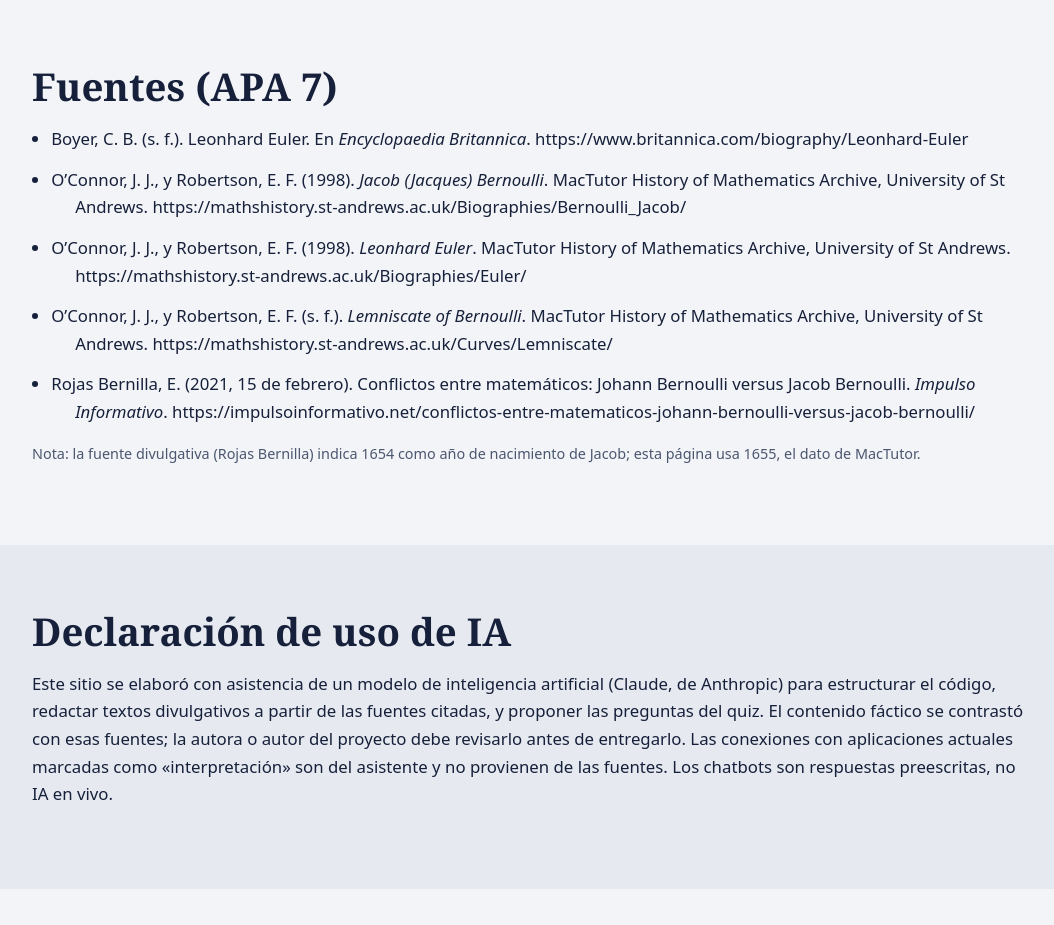
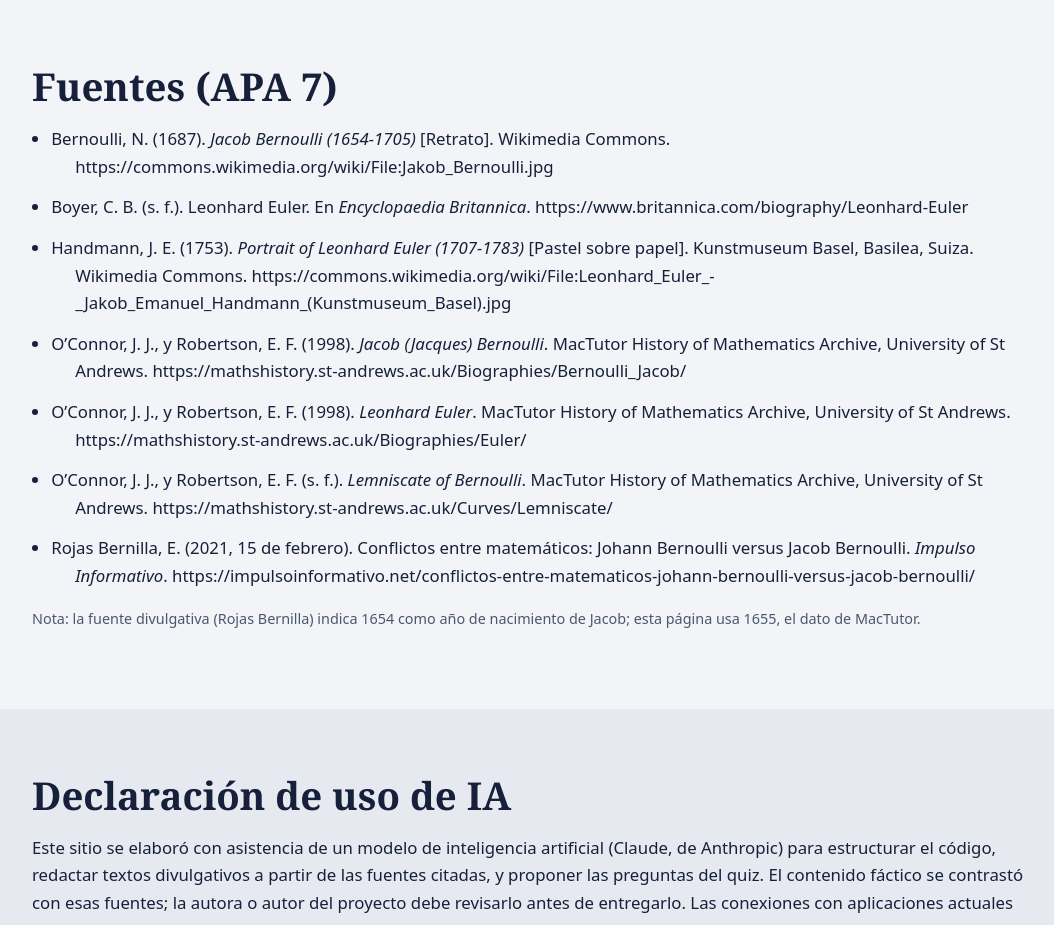
Before and after one commit to mrleo0127/Bernoulli-Euler, a plain HTML site: page docs/index.html in a window 1280 px wide. Shown: the part 8600-9525 px from the top of the page, without its empty margins (108-1162 px from the left). Drawn offline with Linux system fonts and the light colour scheme.

Commit message:
Actualización del proyecto

```diff
--- a/docs/index.html
+++ b/docs/index.html
@@ -201,7 +201,9 @@
 <section id="fuentes">
   <h2>Fuentes (APA 7)</h2>
   <ul class="refs">
+    <li>Bernoulli, N. (1687). <i>Jacob Bernoulli (1654-1705)</i> [Retrato]. Wikimedia Commons. https://commons.wikimedia.org/wiki/File:Jakob_Bernoulli.jpg</li>
     <li>Boyer, C. B. (s. f.). Leonhard Euler. En <i>Encyclopaedia Britannica</i>. https://www.britannica.com/biography/Leonhard-Euler</li>
+    <li>Handmann, J. E. (1753). <i>Portrait of Leonhard Euler (1707-1783)</i> [Pastel sobre papel]. Kunstmuseum Basel, Basilea, Suiza. Wikimedia Commons. https://commons.wikimedia.org/wiki/File:Leonhard_Euler_-_Jakob_Emanuel_Handmann_(Kunstmuseum_Basel).jpg</li>
     <li>O’Connor, J. J., y Robertson, E. F. (1998). <i>Jacob (Jacques) Bernoulli</i>. MacTutor History of Mathematics Archive, University of St Andrews. https://mathshistory.st-andrews.ac.uk/Biographies/Bernoulli_Jacob/</li>
     <li>O’Connor, J. J., y Robertson, E. F. (1998). <i>Leonhard Euler</i>. MacTutor History of Mathematics Archive, University of St Andrews. https://mathshistory.st-andrews.ac.uk/Biographies/Euler/</li>
     <li>O’Connor, J. J., y Robertson, E. F. (s. f.). <i>Lemniscate of Bernoulli</i>. MacTutor History of Mathematics Archive, University of St Andrews. https://mathshistory.st-andrews.ac.uk/Curves/Lemniscate/</li>
```
